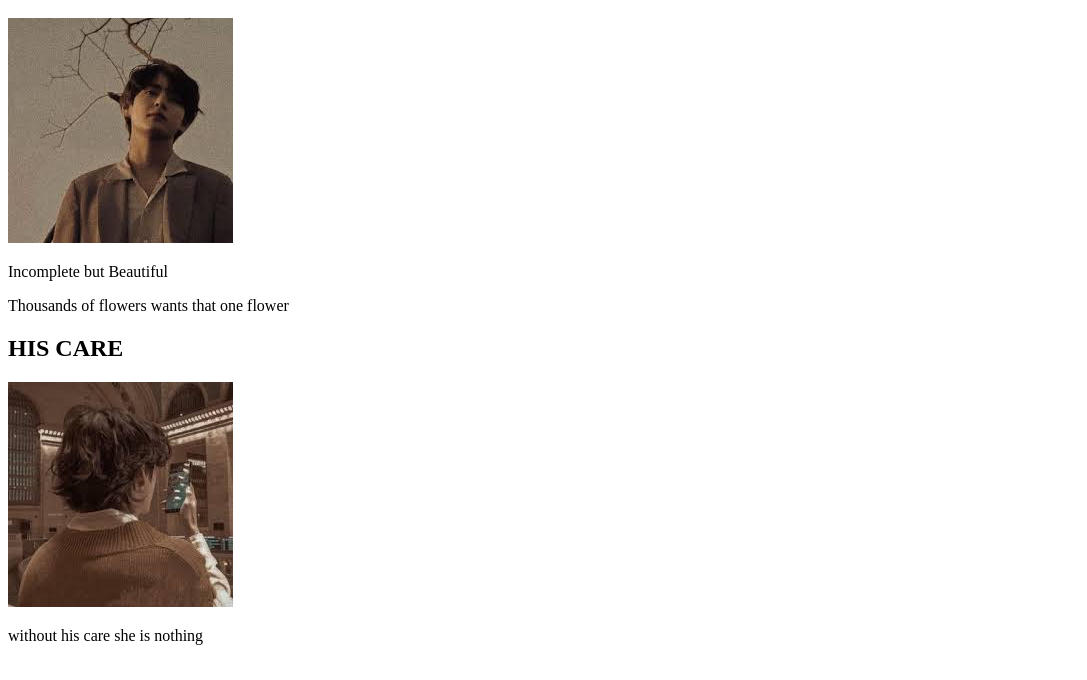
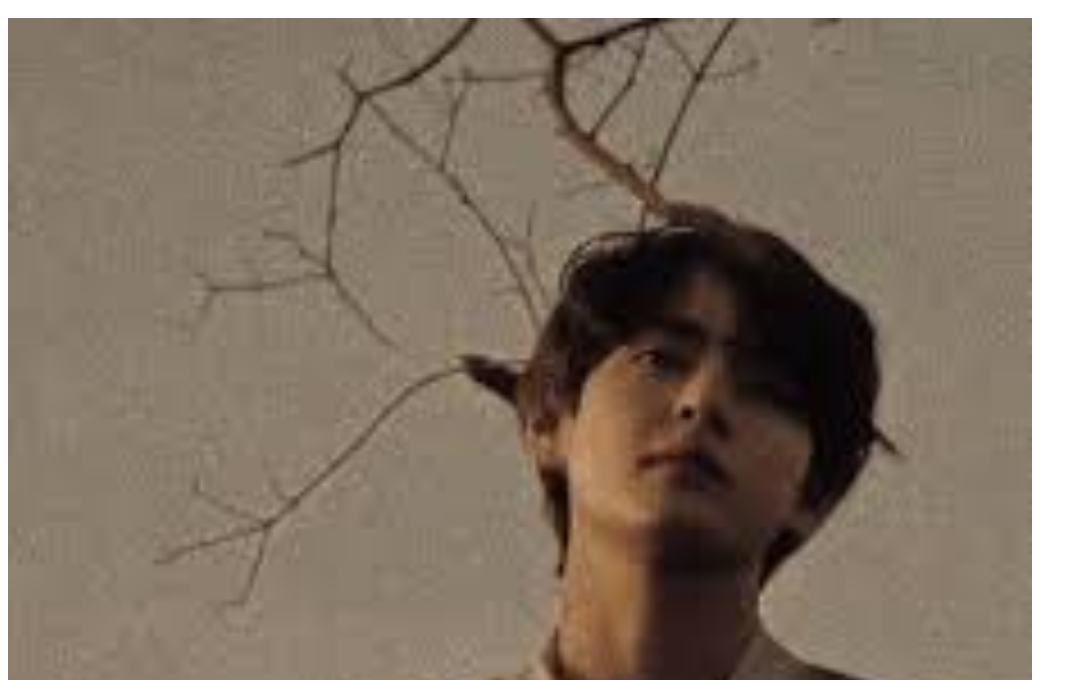
Before and after one commit to Anuprabha95/html-project, a plain HTML site: page index.html in a window 1280 px wide. Shown: the part 120-800 px from the top of the page, without its empty margins (0-1087 px from the left). Drawn offline with Linux system fonts and the light colour scheme.

Commit message:
added width

```diff
--- a/index.html
+++ b/index.html
@@ -8,11 +8,11 @@
 <body>
     <h1>Love</h1>
     <h1>HER LOVE </h1>
-    <img src="profile.jpg" alt="">
+    <img width="1024px" src="profile.jpg" alt="">
     <p>Incomplete but Beautiful</p>
     <P>Thousands of flowers wants that one flower   </P>
     <h2>HIS CARE </h2>
-    <img src="him.jpg" alt="">
+    <img width="1024px" src="him.jpg" alt="">
     <p>without his care she is nothing </p>
 </body>
 </html>
```
